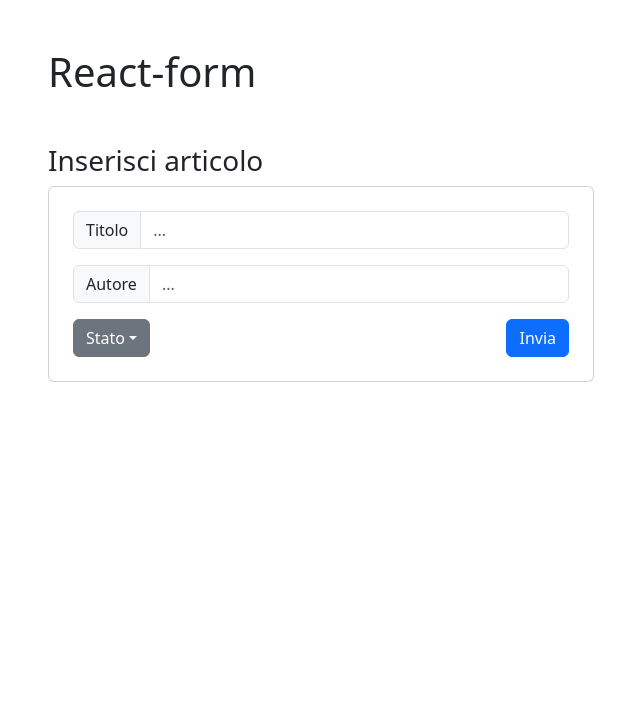
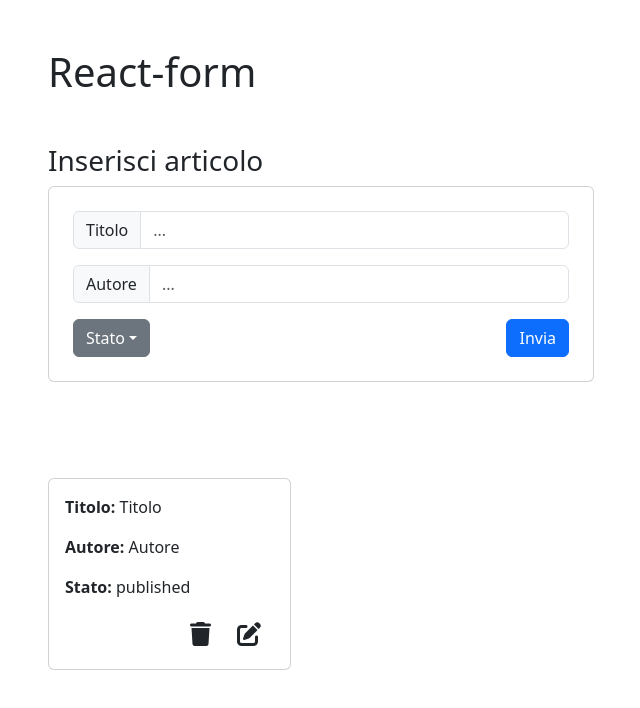
Before and after one commit to emazupp/react-form, a React (Vite) app: page / in a window 1280 px wide. Shown: the top 708 px of the page, without its empty margins (34-674 px from the left). Built offline with nearby package versions, Linux system fonts and the light colour scheme; the HTML template or start-up script is replaced by a standard one.

Commit message:
delete button

```diff
--- a/index.html
+++ b/index.html
@@ -5,7 +5,10 @@
     <link rel="icon" type="image/svg+xml" href="/vite.svg" />
     <link
       rel="stylesheet"
-      href="https://cdnjs.cloudflare.com/ajax/libs/font-awesome/4.7.0/css/font-awesome.min.css"
+      href="https://cdnjs.cloudflare.com/ajax/libs/font-awesome/6.7.1/css/all.min.css"
+      integrity="sha512-5Hs3dF2AEPkpNAR7UiOHba+lRSJNeM2ECkwxUIxC1Q/FLycGTbNapWXB4tP889k5T5Ju8fs4b1P5z/iB4nMfSQ=="
+      crossorigin="anonymous"
+      referrerpolicy="no-referrer"
     />
 
     <meta name="viewport" content="width=device-width, initial-scale=1.0" />
--- a/src/App.jsx
+++ b/src/App.jsx
@@ -1,5 +1,6 @@
 import Header from "./components/layout/Header";
 import Main from "./components/layout/Main";
+import "./assets/css/index.css";
 
 function App() {
   return (
--- a/src/assets/css/index.css
+++ b/src/assets/css/index.css
@@ -0,0 +1,4 @@
+#trash-button {
+  background-color: transparent;
+  padding: 5px;
+}
--- /dev/null
+++ b/src/components/Button.jsx
@@ -0,0 +1,7 @@
+export default function Button({ icon, title, handleDelete }) {
+  return (
+    <button className="btn" onClick={() => handleDelete(title)}>
+      <i className={`fa-solid fa-${icon} fa-xl`}></i>
+    </button>
+  );
+}
--- a/src/components/Form/Form.jsx
+++ b/src/components/Form/Form.jsx
@@ -1,21 +1,13 @@
 import Dropdown from "./Dropdown";
 import InputText from "./InputText";
 import Button from "./Button";
-import { useState } from "react";
 
-export default function Form() {
-  const [title, setTitle] = useState("");
-
-  const handleSubmit = (e) => {
-    e.preventDefault();
-    console.log(title);
-  };
-
+export default function Form({ handleSubmit, setTitle, setAuthor }) {
   return (
     <>
       <form onSubmit={handleSubmit}>
         <InputText text="Titolo" setFunction={setTitle} />
-        <InputText text="Autore" />
+        <InputText text="Autore" setFunction={setAuthor} />
 
         <div className="d-flex justify-content-between">
           <Dropdown />
--- a/src/components/layout/Main.jsx
+++ b/src/components/layout/Main.jsx
@@ -1,15 +1,76 @@
 import Form from "../Form/Form";
+import { articoli } from "../../data/articoli";
+import { useState } from "react";
+import Button from "../Button";
 
 export default function Main() {
+  const [title, setTitle] = useState("");
+  const [author, setAuthor] = useState("");
+  const [articles, setArticle] = useState(articoli);
+
+  const handleSubmit = (e) => {
+    e.preventDefault();
+    const newArticle = { title, author };
+    setArticle([...articles, newArticle]);
+  };
+
+  const handleDelete = (title) => {
+    setArticle(articles.filter((item) => item.title != title));
+  };
+
   return (
     <main>
       <h2 className="h3">Inserisci articolo</h2>
       <div className="row">
         <div className="col-6">
           <div className="card p-4">
-            <Form />
+            <Form
+              handleSubmit={handleSubmit}
+              setTitle={setTitle}
+              setAuthor={setAuthor}
+            />
           </div>
         </div>
+      </div>
+
+      <div className="row mt-5 g-5">
+        {articles.map((item, index) => {
+          return (
+            <>
+              <div key={index} className="col-3">
+                <div className="card p-3">
+                  {item.title && (
+                    <p>
+                      <b>Titolo:</b> {item.title}
+                    </p>
+                  )}
+                  {item.author && (
+                    <p>
+                      <b>Autore:</b> {item.author}
+                    </p>
+                  )}
+                  {item.status && (
+                    <p>
+                      <b>Stato:</b> {item.status}
+                    </p>
+                  )}
+                  <div className="d-flex justify-content-end">
+                    <Button
+                      icon="trash"
+                      title={item.title}
+                      handleDelete={handleDelete}
+                    />
+                    <Button
+                      icon="edit"
+                      title={item.title}
+                      handleDelete={handleDelete}
+                    />
+                  </div>
+                </div>
+              </div>
+            </>
+          );
+        })}
       </div>
     </main>
   );
--- a/src/data/articoli.jsx
+++ b/src/data/articoli.jsx
@@ -1 +1,7 @@
-export const articoli = [];
+export const articoli = [
+  {
+    title: "Titolo",
+    author: "Autore",
+    status: "published",
+  },
+];
```
